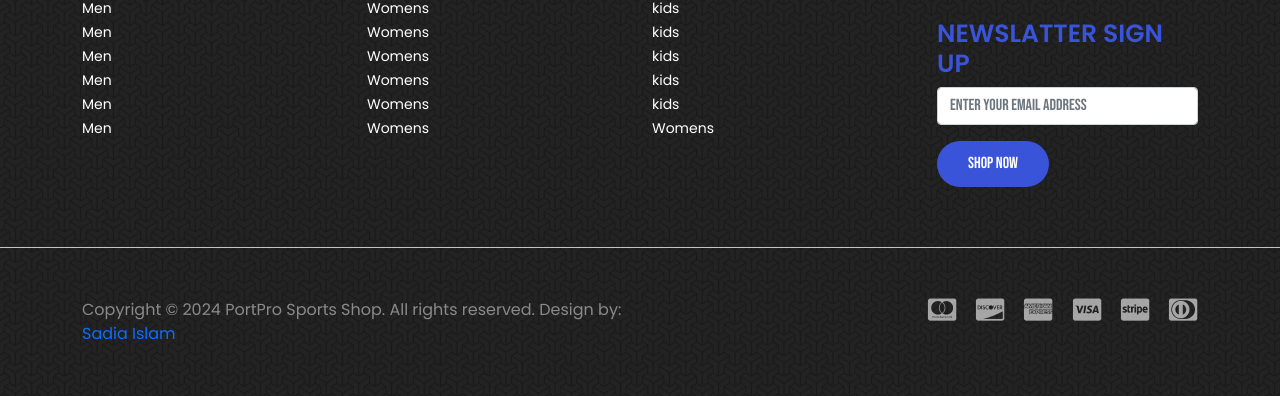
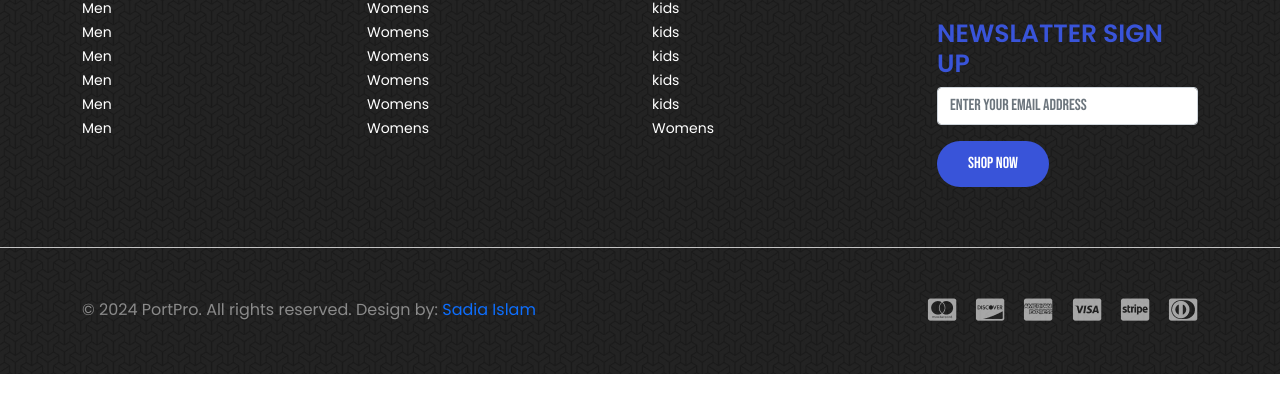
Before and after one commit to codewithsad/PortPro-Sports-Shop, a plain HTML site: page index.html in a window 1280 px wide. Shown: the part 4136-4532 px from the top of the page. After the commit the page ends 4510 px from the top, so only its background shows below. Drawn offline with Linux system fonts and the light colour scheme.

Commit message:
Update index.html

```diff
--- a/index.html
+++ b/index.html
@@ -751,7 +751,7 @@
             <div class="row g-0">
                 <div class="col-lg-6 col-md-7 text-md-start text-center">
                     <div class="fb-text">
-                        <p class="mb-0">Copyright © 2024 PortPro Sports Shop. All rights reserved. Design by: <a href="https://www.codewithsad.com/" target="_blank"> Sadia Islam</a></p>
+                        <p class="mb-0">© 2024 PortPro. All rights reserved. Design by: <a href="https://www.codewithsad.com/" target="_blank"> Sadia Islam</a></p>
                     </div>
                 </div>
                 <div class="col-lg-6 col-md-5">
```
